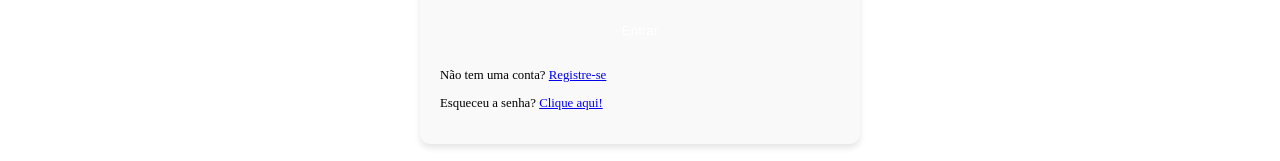
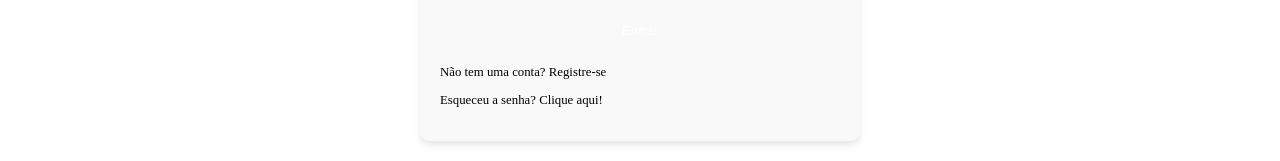
Before and after one commit to Amicuchi/BlogFocusFeed, a React (Vite) app in the folder frontend/: page /login in a window 1280 px wide. Shown: the part 419-580 px from the top of the page. Built offline with nearby package versions, Linux system fonts and the light colour scheme; no server answers; the HTML template or start-up script is replaced by a standard one.

Commit message:
style(Login): Alteração no estilo dos links de redefinição de senha e registrar-se

```diff
--- a/frontend/src/pages/Login/Login.jsx
+++ b/frontend/src/pages/Login/Login.jsx
@@ -79,10 +79,10 @@ function Login() {
         </button>
       </form>
 
-      <p>
+      <p className={styles.pBtn}>
         Não tem uma conta? <a href="/register">Registre-se</a>
       </p>
-      <p>
+      <p className={styles.pBtn}>
         Esqueceu a senha? <a href="/forgot-password">Clique aqui!</a>
       </p>
     </section>
--- a/frontend/src/pages/Login/Login.module.css
+++ b/frontend/src/pages/Login/Login.module.css
@@ -40,8 +40,15 @@
     background-color: #0056b3;
 }
 
-.loginContainer p{
+.loginContainer .pBtn{
     font-size: 0.8rem;
+    text-align: left;
+    margin-top: 0.6rem;
+}
+
+.loginContainer .pBtn a {
+    color: var(--bg-terciario);
+    text-decoration: none;
 }
 
 .loginContainer .errorMessage {
```
